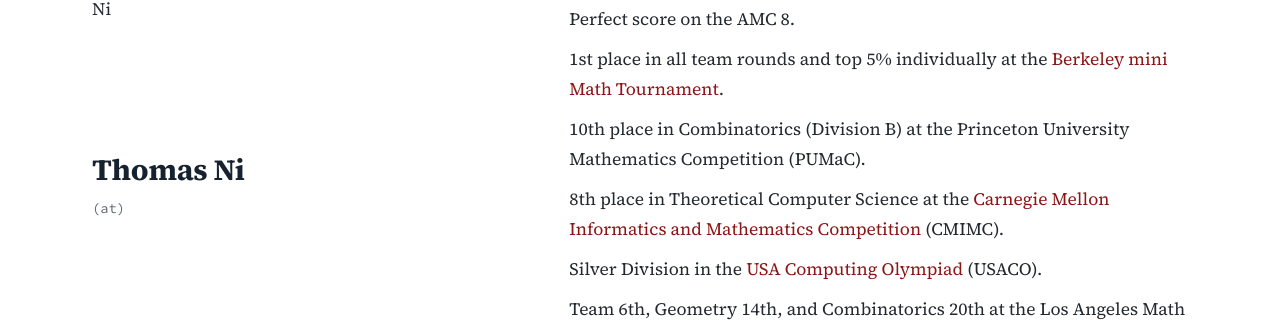
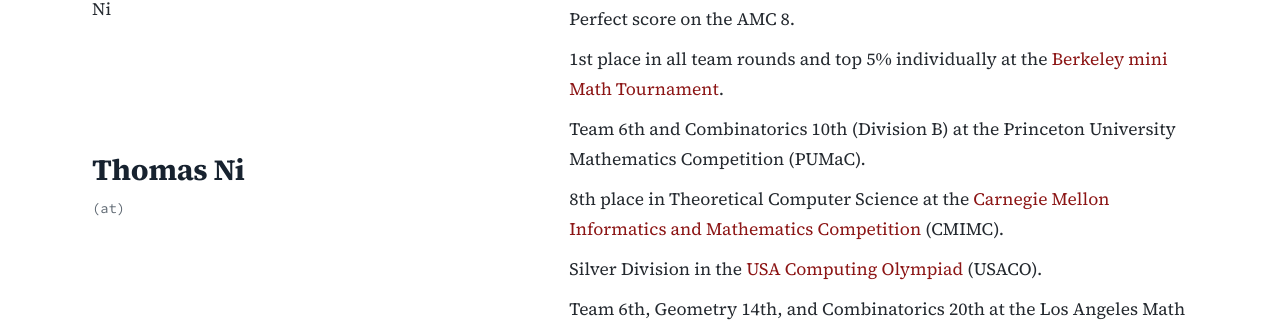
Before and after one commit to MathCosine/mathcosine.github.io, a Jekyll site: the page built from index.md, in a window 1280 px wide and 900 px high, scrolled down 625 px. Shown: the part 143-464 px from the top of the window. Built offline with Jekyll 4.4.1, drawn with Linux system fonts in a browser that asks for light colours.

Commit message:
Add PUMaC team placement
Co-Authored-By: Claude Opus 5.5 <noreply@anthropic.com>
Claude-Session: https://claude.ai/code/session_01G9PJSQmQYCRtdDR5xp47FL

```diff
--- a/index.md
+++ b/index.md
@@ -15,7 +15,7 @@ highlights:
   - date: 2026
     text: 1st place in all team rounds and top 5% individually at the [Berkeley mini Math Tournament](https://berkeley.mt/).
   - date: 2026
-    text: 10th place in Combinatorics (Division B) at the Princeton University Mathematics Competition (PUMaC).
+    text: Team 6th and Combinatorics 10th (Division B) at the Princeton University Mathematics Competition (PUMaC).
   - date: 2026
     text: 8th place in Theoretical Computer Science at the [Carnegie Mellon Informatics and Mathematics Competition](https://cmimc.math.cmu.edu/) (CMIMC).
   - date: 2026
```
